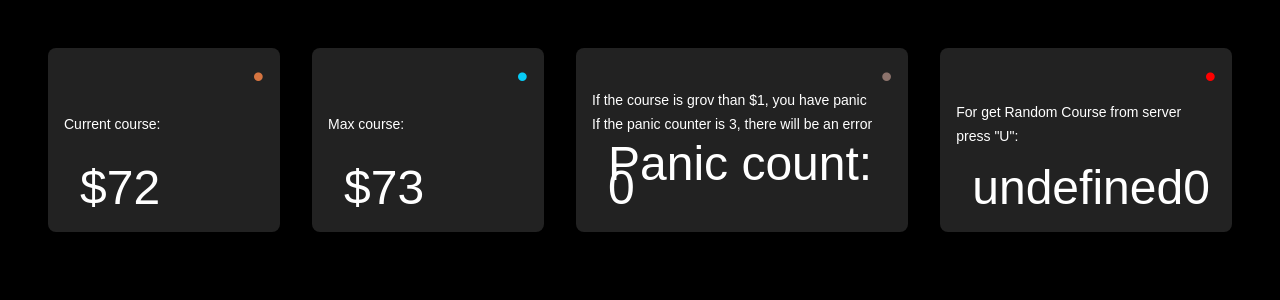
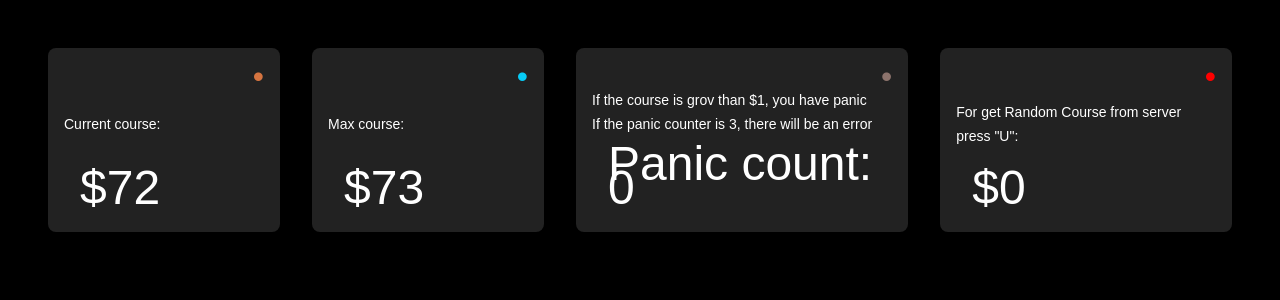
Before and after one commit to NinZZya/hw-otus, a React app: page / in a window 1280 px wide. Shown: the top 300 px of the page. Built offline with nearby package versions, Linux system fonts and the light colour scheme.

Commit message:
Review InfoUSD

```diff
--- a/src/modules/InfoUSD/InfoUSD.tsx
+++ b/src/modules/InfoUSD/InfoUSD.tsx
@@ -62,7 +62,7 @@ export class InfoUSD extends React.Component<InfoUSDProp, InfoUSDState> {
           >
             <PanicCourse value={value} />
           </ErrorBoundry>
-          <RandomCourse />
+          <RandomCourse currency="$" onGetCourse={AppApi.getRandomUSDAsync} />
         </DataContainer>
       </div>
     );
```
